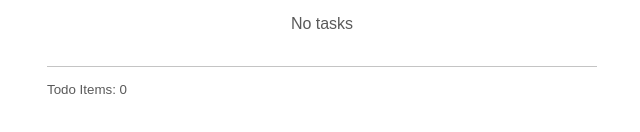
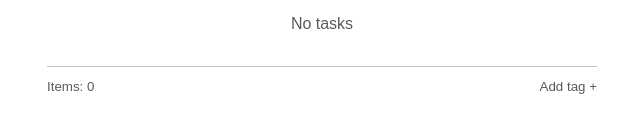
Before and after one commit to Ryutaro0802/useful-tab, a React (Create React App) app: page / in a window 1280 px wide. Shown: the part 224-356 px from the top of the page, without its empty margins (318-958 px from the left). Built offline with nearby package versions, Linux system fonts and the light colour scheme.

Commit message:
Footerにtag追加リンク

```diff
--- a/src/components/Footer.jsx
+++ b/src/components/Footer.jsx
@@ -6,7 +6,12 @@ export default class Footer extends Component {
   render() {
     return (
       <footer className={css(styles.footer)}>
-        <small>Todo Items: {this.props.todoLength}</small>
+        <small className={css(styles.tagLength)}>
+          Items: {this.props.todoLength}
+        </small>
+        <small className={css(styles.addTag)}>
+          <a href="#" className={css(styles.addTagAnc)}>Add tag +</a>
+        </small>
       </footer>
     );
   }
@@ -16,6 +21,13 @@ const styles = StyleSheet.create({
   footer: {
     color: cssVariables.colors.text,
     padding: "10px 0",
-    borderTop: `1px solid ${cssVariables.colors.border}`
+    borderTop: `1px solid ${cssVariables.colors.border}`,
+    display: "flex"
+  },
+  tagLength: {
+    flexGrow: 1
+  },
+  addTagAnc: {
+    color: 'inherit'
   }
 });
```
